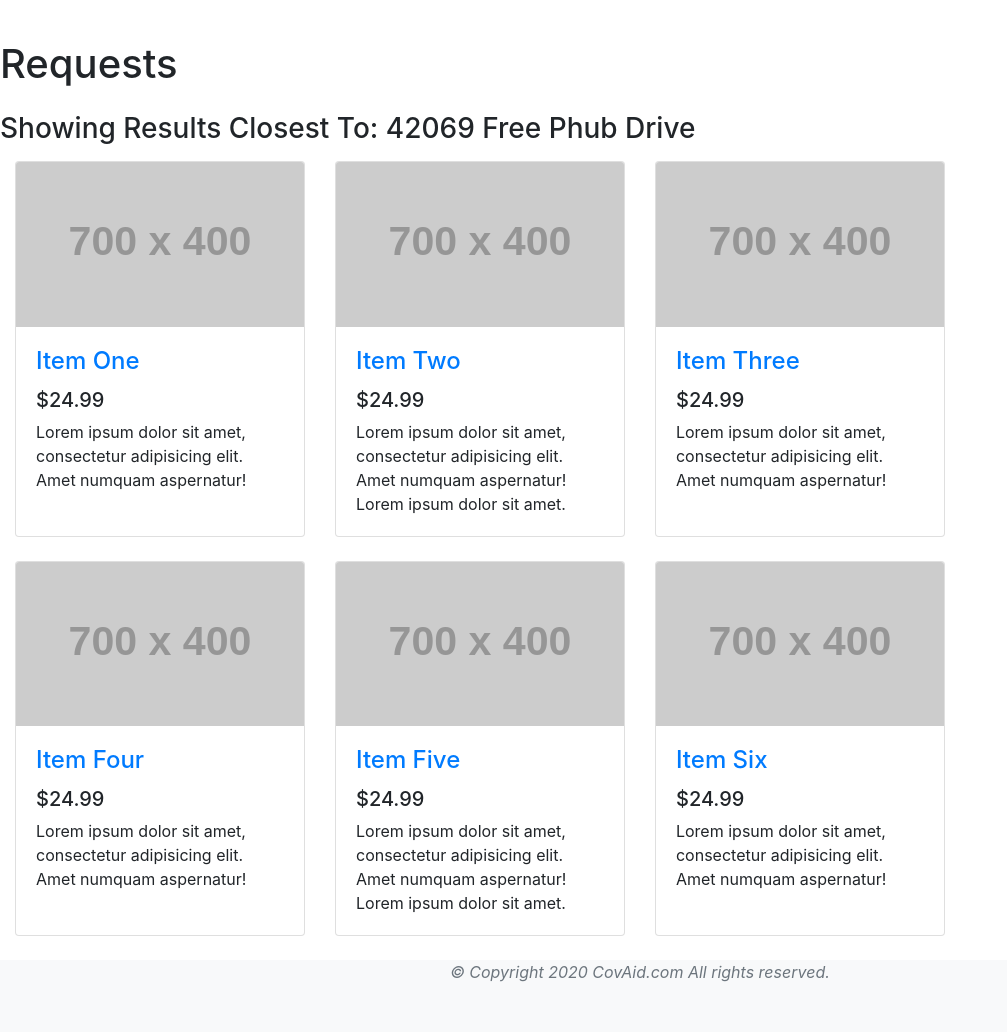
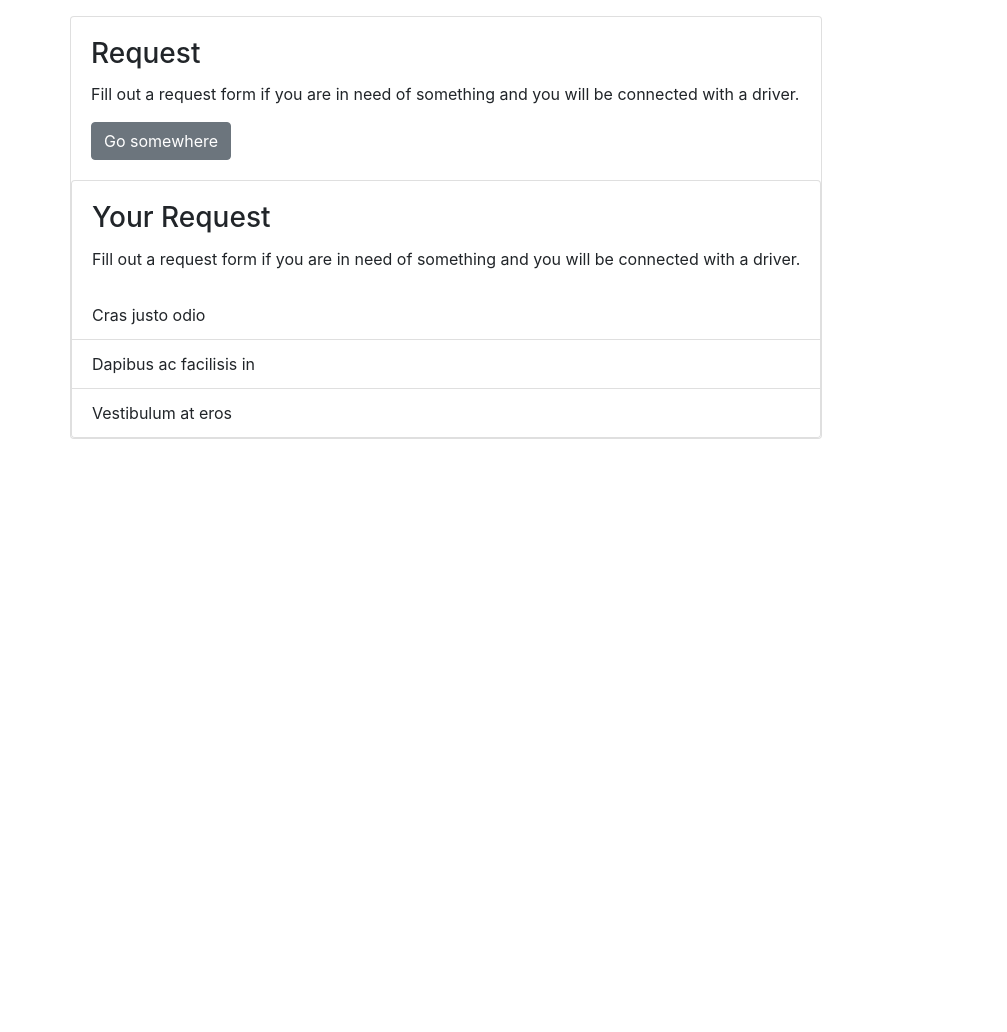
Before and after one commit to shreygupta04/covaid, a Flask app: page /requests in a window 1280 px wide. Shown: the part 58-1090 px from the top of the page, without its empty margins (0-1007 px from the left). After the commit the page ends 497 px from the top, so only its background shows below. Run offline with Flask 2, Linux system fonts and the light colour scheme; grey boxes labelled with a size stand in for pictures from a placeholder-image service; some libraries are stand-ins or nearby versions.

Commit message:
reformatting of requests

```diff
--- a/covaid/templates/requests.html
+++ b/covaid/templates/requests.html
@@ -1,145 +1,26 @@
 {% extends "layout.html" %}
 {% block content %}
-<!DOCTYPE html>
-<html lang="en">
-
-<head>
-
-  <meta charset="utf-8">
-  <meta name="viewport" content="width=device-width, initial-scale=1, shrink-to-fit=no">
-  <meta name="description" content="">
-  <meta name="author" content="">
-
-  <title>Shop Homepage - Start Bootstrap Template</title>
-
-  <!-- Bootstrap core CSS -->
-  <link href="vendor/bootstrap/css/bootstrap.min.css" rel="stylesheet">
-
-  <!-- Custom styles for this template -->
-  <link href="css/shop-homepage.css" rel="stylesheet">
-
-</head>
-
-<body>
-
-  <!-- Navigation -->
-
-
-  <!-- Page Content -->
-
-      <!-- /.col-lg-3 -->
-      <h1 class="my-4">Requests</h1>
-      <h3 class="my-3">Showing Results Closest To: 42069 Free Phub Drive</h3>
-      <div class="col-lg-9">
-        <div class="row">
-          <div class="col-lg-4 col-md-6 mb-4">
-            <div class="card h-100">
-              <a href="#"><img class="card-img-top" src="http://placehold.it/700x400" alt=""></a>
-              <div class="card-body">
-                <h4 class="card-title">
-                  <a href="#">Item One</a>
-                </h4>
-                <h5>$24.99</h5>
-                <p class="card-text">Lorem ipsum dolor sit amet, consectetur adipisicing elit. Amet numquam aspernatur!</p>
-              </div>
-
-            </div>
-          </div>
-
-          <div class="col-lg-4 col-md-6 mb-4">
-            <div class="card h-100">
-              <a href="#"><img class="card-img-top" src="http://placehold.it/700x400" alt=""></a>
-              <div class="card-body">
-                <h4 class="card-title">
-                  <a href="#">Item Two</a>
-                </h4>
-                <h5>$24.99</h5>
-                <p class="card-text">Lorem ipsum dolor sit amet, consectetur adipisicing elit. Amet numquam aspernatur! Lorem ipsum dolor sit amet.</p>
-              </div>
-
-            </div>
-          </div>
-
-          <div class="col-lg-4 col-md-6 mb-4">
-            <div class="card h-100">
-              <a href="#"><img class="card-img-top" src="http://placehold.it/700x400" alt=""></a>
-              <div class="card-body">
-                <h4 class="card-title">
-                  <a href="#">Item Three</a>
-                </h4>
-                <h5>$24.99</h5>
-                <p class="card-text">Lorem ipsum dolor sit amet, consectetur adipisicing elit. Amet numquam aspernatur!</p>
-              </div>
-
-            </div>
-          </div>
-
-          <div class="col-lg-4 col-md-6 mb-4">
-            <div class="card h-100">
-              <a href="#"><img class="card-img-top" src="http://placehold.it/700x400" alt=""></a>
-              <div class="card-body">
-                <h4 class="card-title">
-                  <a href="#">Item Four</a>
-                </h4>
-                <h5>$24.99</h5>
-                <p class="card-text">Lorem ipsum dolor sit amet, consectetur adipisicing elit. Amet numquam aspernatur!</p>
-              </div>
-
-            </div>
-          </div>
-
-          <div class="col-lg-4 col-md-6 mb-4">
-            <div class="card h-100">
-              <a href="#"><img class="card-img-top" src="http://placehold.it/700x400" alt=""></a>
-              <div class="card-body">
-                <h4 class="card-title">
-                  <a href="#">Item Five</a>
-                </h4>
-                <h5>$24.99</h5>
-                <p class="card-text">Lorem ipsum dolor sit amet, consectetur adipisicing elit. Amet numquam aspernatur! Lorem ipsum dolor sit amet.</p>
-              </div>
-
-            </div>
-          </div>
-
-          <div class="col-lg-4 col-md-6 mb-4">
-            <div class="card h-100">
-              <a href="#"><img class="card-img-top" src="http://placehold.it/700x400" alt=""></a>
-              <div class="card-body">
-                <h4 class="card-title">
-                  <a href="#">Item Six</a>
-                </h4>
-                <h5>$24.99</h5>
-                <p class="card-text">Lorem ipsum dolor sit amet, consectetur adipisicing elit. Amet numquam aspernatur!</p>
-              </div>
-
-            </div>
-          </div>
-
-        </div>
-        <!-- /.row -->
-
+<div class="container">
+  <div class="row">
+    <div class="card">
+      <img src="" id="requests-image" class="card-img-top">
+      <div class="card-body">
+        <h3 class="card-title">Request</h3>
+        <p class="card-text">Fill out a request form if you are in need of something and you will be connected with a driver.</p>
+        <a href="#" class="btn btn-secondary">Go somewhere</a>
+    </div>
+    <div class="card">
+      <img src="" id="requests-image" class="card-img-top">
+      <div class="card-body">
+        <h3 class="card-title">Your Request</h3>
+        <p class="card-text">Fill out a request form if you are in need of something and you will be connected with a driver.</p>
       </div>
-      <!-- /.col-lg-9 -->
-
+      <ul class="list-group list-group-flush">
+        <li class="list-group-item">Cras justo odio</li>
+        <li class="list-group-item">Dapibus ac facilisis in</li>
+        <li class="list-group-item">Vestibulum at eros</li>
+      </ul>
     </div>
-    <!-- /.row -->
-
   </div>
-  <!-- /.container -->
-
-  <!-- Footer -->
-  <footer class="bg-light pb-5">
-    <div class="container text-center">
-      <p class="font-italic text-muted mb-0">&copy; Copyright 2020 CovAid.com All rights reserved.</p>
-    </div>
-  </footer>
-
-  <!-- Bootstrap core JavaScript -->
-  <script src="vendor/jquery/jquery.min.js"></script>
-  <script src="vendor/bootstrap/js/bootstrap.bundle.min.js"></script>
-
-</body>
-
-</html>
+</div>
 {% endblock content %}
```
Also changed, not shown: covaid/static/main.css (line endings or trailing spaces).
